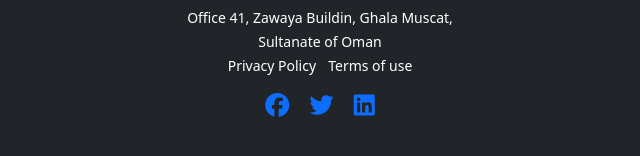
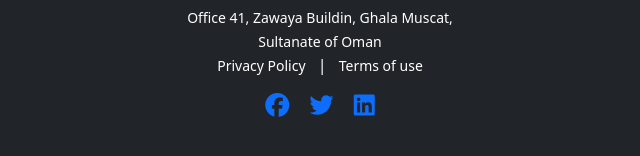
Before and after one commit to FahadAlHossain/Edtech-css, a plain HTML site: page index.html in a window 1280 px wide. Shown: the part 4478-4634 px from the top of the page, 320-960 px from the left. Drawn offline with nearby package versions, Linux system fonts and the light colour scheme.

Commit message:
footer edit

```diff
--- a/index.html
+++ b/index.html
@@ -406,7 +406,8 @@
         <small>Office 41, Zawaya Buildin, Ghala Muscat,<br>
             Sultanate of Oman</small><br>
             <a class="text-decoration-none text-white pe-2" href=""><small>Privacy Policy</small></a>
-            <a class="text-decoration-none text-white" href=""><small>Terms of use</small></a><br>
+            <span>|</span>
+            <a class="text-decoration-none text-white ps-2" href=""><small>Terms of use</small></a><br>
             <a href="https://www.facebook.com/fahadal.hossain.7/"><i class="fa-brands fa-facebook pe-2 fs-4 pt-3"></i></a>
             <a href="https://twitter.com/FahadAlHossain3"><i class="fa-brands fa-twitter px-2 fs-4"></i></a>
             <a href="https://www.linkedin.com/in/fahad-al-hossain-1b3120219/"><i class="fa-brands fa-linkedin ps-2 fs-4"></i></a>
```
